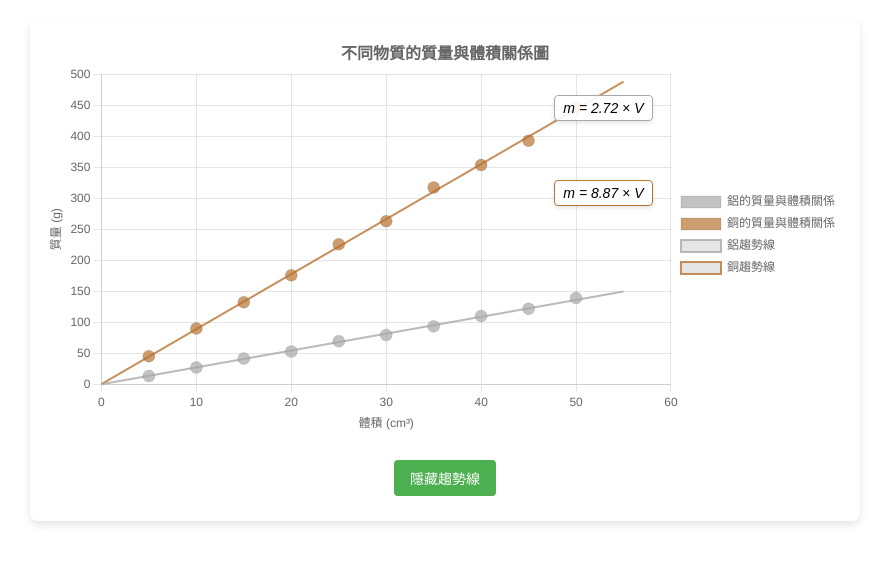
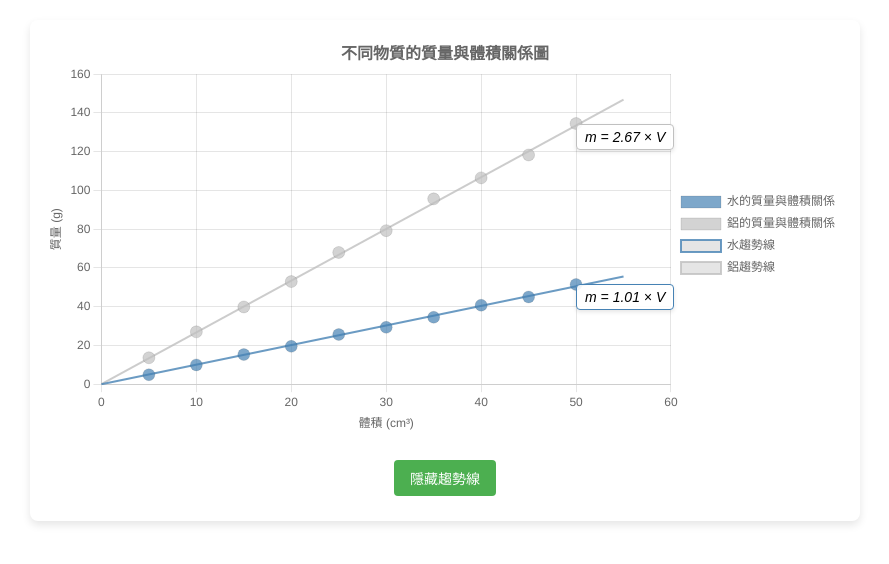
Before and after one commit to jjpong/graph, a plain HTML site: page 2mass_volumn1.html in a window 1280 px wide. Both pictures are taken after a click on the button "顯示趨勢線". Shown: the whole page, without its empty margins (195-1084 px from the left). Drawn offline with nearby package versions, Linux system fonts and the light colour scheme.

Commit message:
Update 2mass_volumn1.html
水和鋁為例

```diff
--- a/2mass_volumn1.html
+++ b/2mass_volumn1.html
@@ -44,15 +44,11 @@
             text-align: center;
             font-family: Arial, sans-serif;
         }
-        .copper-formula {
-            right: 25%;
-            top: 32%;
-            border-color: #B87333;
+        .water-formula {
+            border-color: #4682B4;
         }
         .aluminum-formula {
-            right: 25%;
-            top: 15%;
-            border-color: #A9A9A9;
+            border-color: #C0C0C0;
         }
     </style>
 </head>
@@ -60,7 +56,7 @@
     <div class="container">
         <div class="chart-container">
             <canvas id="myChart"></canvas>
-            <div id="copperFormulaLabel" class="formula-label copper-formula"></div>
+            <div id="waterFormulaLabel" class="formula-label water-formula"></div>
             <div id="aluminumFormulaLabel" class="formula-label aluminum-formula"></div>
             <div style="margin-top: 15px;">
                 <button id="toggleBtn" class="toggle-btn">顯示趨勢線</button>
@@ -73,8 +69,8 @@
         document.addEventListener('DOMContentLoaded', function() {
             // 設置材料和數據
             const materials = [
-                { name: '鋁', density: 2.7, color: 'rgba(169, 169, 169, 0.7)', borderColor: 'rgba(169, 169, 169, 0.8)' },
-                { name: '銅', density: 8.96, color: 'rgba(184, 115, 51, 0.7)', borderColor: 'rgba(184, 115, 51, 0.8)' }
+                { name: '水', density: 1.0, color: 'rgba(70, 130, 180, 0.7)', borderColor: 'rgba(70, 130, 180, 0.8)' },
+                { name: '鋁', density: 2.7, color: 'rgba(192, 192, 192, 0.7)', borderColor: 'rgba(192, 192, 192, 0.8)' }
             ];
 
             // 生成體積數據點
@@ -82,6 +78,7 @@
 
             // 創建圖表的數據集
             const datasets = [];
+            const allDataPoints = [];
 
             // 為每種材料創建數據集
             materials.forEach(material => {
@@ -91,10 +88,14 @@
                     return Math.round((v * material.density * (1 + error)) * 100) / 100;
                 });
 
-                // 添加數據點
+                // 創建數據點
+                const dataPoints = volumes.map((v, i) => ({ x: v, y: masses[i] }));
+                allDataPoints.push(dataPoints);
+
+                // 添加數據集
                 datasets.push({
                     label: `${material.name}的質量與體積關係`,
-                    data: volumes.map((v, i) => ({ x: v, y: masses[i] })),
+                    data: dataPoints,
                     backgroundColor: material.color,
                     pointRadius: 6
                 });
@@ -145,6 +146,7 @@
 
             // 計算每種材料的趨勢線斜率
             const trendlines = [];
+
             materials.forEach((material, index) => {
                 const data = datasets[index].data;
                 let sumXY = 0, sumXX = 0;
@@ -159,6 +161,7 @@
 
                 // 創建趨勢線數據集
                 const maxVolume = Math.max(...volumes) * 1.1;
+
                 trendlines.push({
                     label: `${material.name}趨勢線`,
                     data: [
@@ -173,16 +176,46 @@
             });
 
             // 獲取公式標籤元素和按鈕
+            const waterFormulaLabel = document.getElementById('waterFormulaLabel');
             const aluminumFormulaLabel = document.getElementById('aluminumFormulaLabel');
-            const copperFormulaLabel = document.getElementById('copperFormulaLabel');
             const toggleBtn = document.getElementById('toggleBtn');
 
             // 設置公式文本
-            aluminumFormulaLabel.innerHTML = `m = ${materials[0].fittedDensity} × V`;
-            copperFormulaLabel.innerHTML = `m = ${materials[1].fittedDensity} × V`;
+            waterFormulaLabel.innerHTML = `m = ${materials[0].fittedDensity} × V`;
+            aluminumFormulaLabel.innerHTML = `m = ${materials[1].fittedDensity} × V`;
 
             // 標記趨勢線是否顯示
             let trendlineVisible = false;
+
+            // 定位公式標籤位置的函數 - 放在最後一個實驗數據點下方偏右
+            function positionFormulaLabels() {
+                // 獲取圖表的坐標轉換
+                const scales = myChart.scales;
+
+                // 獲取每種材料的最後一個數據點
+                const waterLastPoint = allDataPoints[0][allDataPoints[0].length - 1];
+                const aluminumLastPoint = allDataPoints[1][allDataPoints[1].length - 1];
+
+                // 計算水和鋁在圖表上的最後一個數據點的像素坐標
+                const waterPoint = {
+                    x: scales.x.getPixelForValue(waterLastPoint.x),
+                    y: scales.y.getPixelForValue(waterLastPoint.y)
+                };
+
+                const aluminumPoint = {
+                    x: scales.x.getPixelForValue(aluminumLastPoint.x),
+                    y: scales.y.getPixelForValue(aluminumLastPoint.y)
+                };
+
+                // 將標籤放在最後一個數據點下方偏右
+                // 水的公式標籤
+                waterFormulaLabel.style.left = (waterPoint.x + 15) + 'px';
+                waterFormulaLabel.style.top = (waterPoint.y + 15) + 'px';
+
+                // 鋁的公式標籤
+                aluminumFormulaLabel.style.left = (aluminumPoint.x + 15) + 'px';
+                aluminumFormulaLabel.style.top = (aluminumPoint.y + 15) + 'px';
+            }
 
             toggleBtn.addEventListener('click', function() {
                 if (!trendlineVisible) {
@@ -190,15 +223,21 @@
                     trendlines.forEach(trendline => {
                         myChart.data.datasets.push(trendline);
                     });
-                    aluminumFormulaLabel.style.display = 'block';
-                    copperFormulaLabel.style.display = 'block';
+
+                    // 等待圖表更新後再定位標籤
+                    setTimeout(() => {
+                        positionFormulaLabels();
+                        waterFormulaLabel.style.display = 'block';
+                        aluminumFormulaLabel.style.display = 'block';
+                    }, 100);
+
                     toggleBtn.textContent = '隱藏趨勢線';
                     trendlineVisible = true;
                 } else {
                     // 移除趨勢線
                     myChart.data.datasets = myChart.data.datasets.slice(0, materials.length);
+                    waterFormulaLabel.style.display = 'none';
                     aluminumFormulaLabel.style.display = 'none';
-                    copperFormulaLabel.style.display = 'none';
                     toggleBtn.textContent = '顯示趨勢線';
                     trendlineVisible = false;
                 }
@@ -206,6 +245,13 @@
                 // 更新圖表
                 myChart.update();
             });
+
+            // 窗口調整大小時重新定位標籤
+            window.addEventListener('resize', function() {
+                if (trendlineVisible) {
+                    setTimeout(positionFormulaLabels, 100);
+                }
+            });
         });
     </script>
 </body>
```
